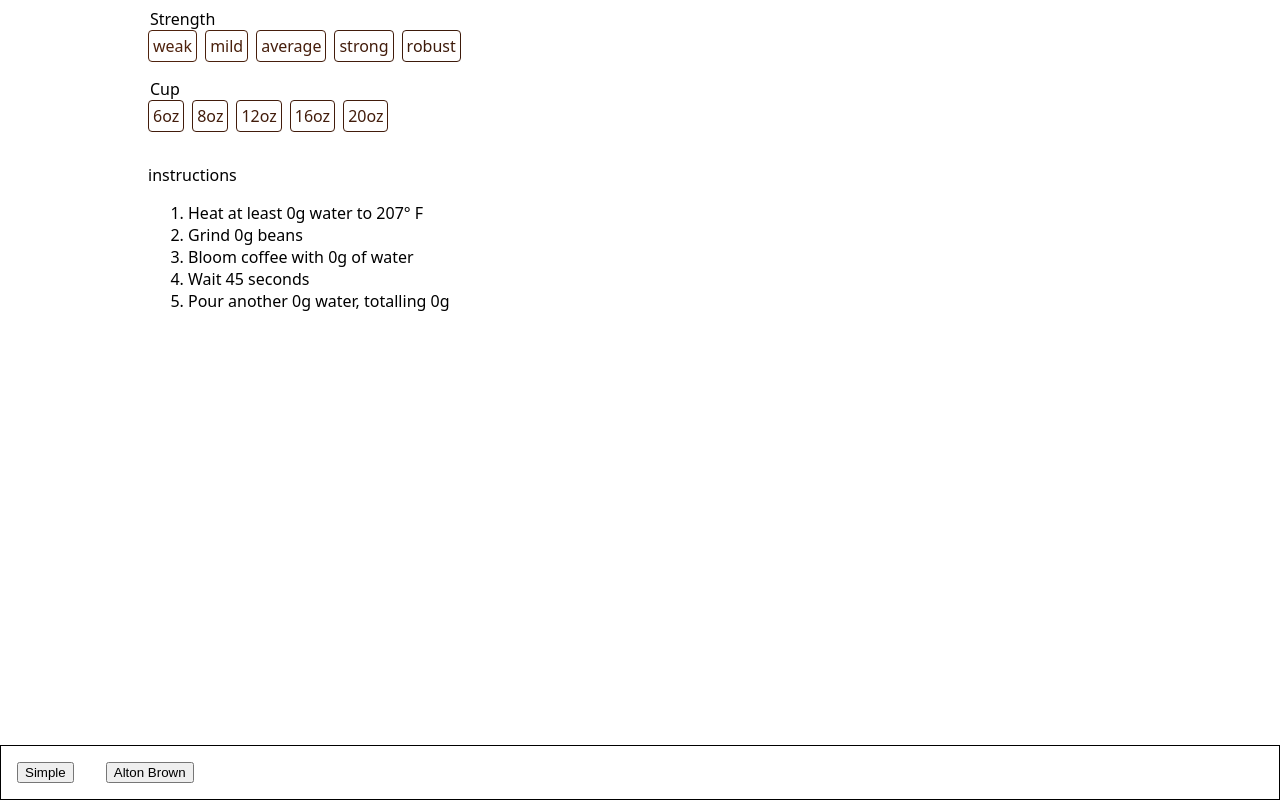
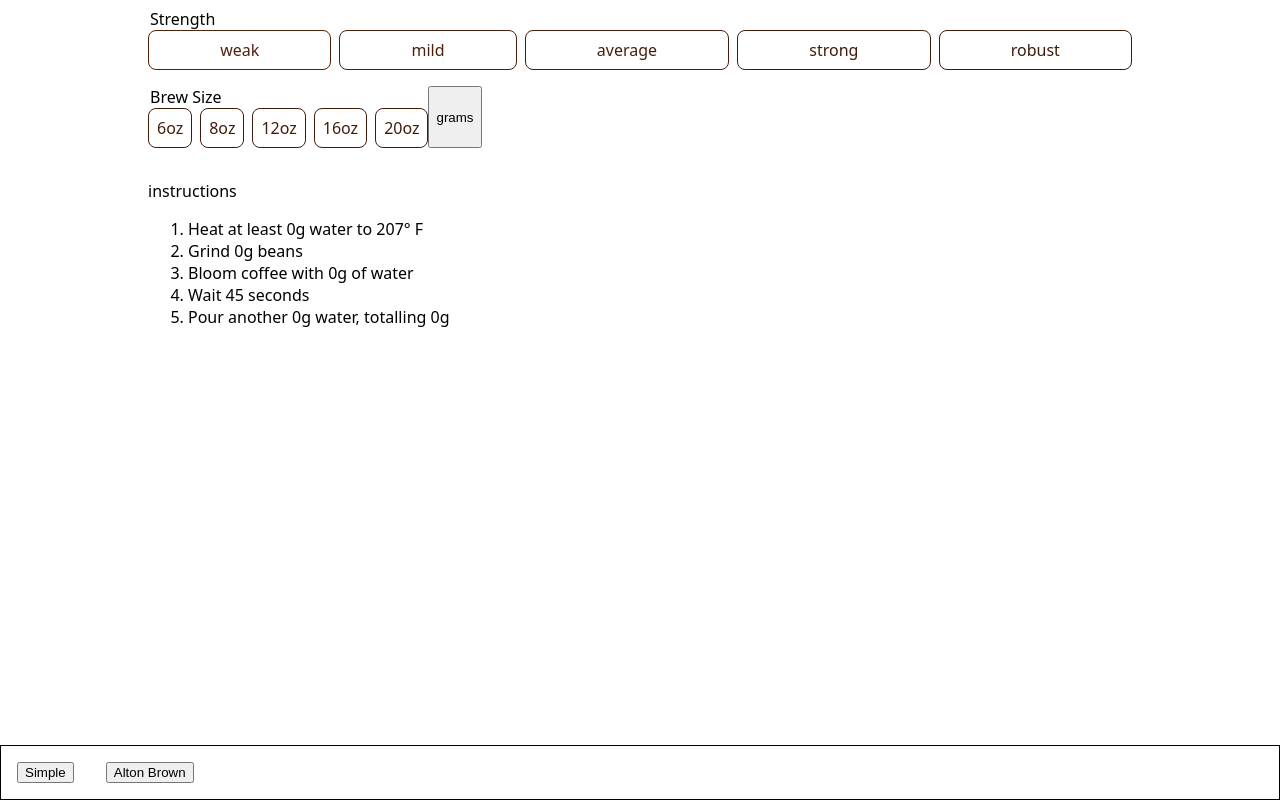
Before and after one commit to Merk42/coffee-config, a React (Vite) app: page / in a window 1280 px wide. Built offline with nearby package versions, Linux system fonts and the light colour scheme.

Commit message:
renamed rebuilt

```diff
--- a/src/App.tsx
+++ b/src/App.tsx
@@ -1,10 +1,9 @@
 import { useMemo, useState } from 'react';
-import Water from './components/Water';
 import './App.css';
 import Instructions from './components/Instructions';
 import Strength from './components/Strength';
 import Favorites from './components/Favorites';
-import Cups from './components/Cups';
+import BrewSizes from './components/BrewSizes';
 
 /*
   g to oz
@@ -28,20 +27,22 @@ function App() {
   interface Favorite {
     water: number;
     ratio: number;
+    brew: number;
   }
 
   const favorites:Favorites ={
     "simple":{
       water:224,
-      ratio:16
+      ratio:16,
+      brew: 196
     },
     "brown":{
       water:420,
-      ratio:14
+      ratio:14,
+      brew: 360
     }
   }
 
-  const [water, setVolume] = useState(224)
   const [ratio, setRatio] = useState(16)
 
   const [serving, setServing] = useState(0)
@@ -50,39 +51,14 @@ function App() {
     setRatio(event.target.value);
   }
 
-  const handleVolumeChange = (event:any) => {
-    setVolume(event.target.value);
-  }
-
   const handleFavorite = (event:string) => {
 
     setRatio(favorites[event].ratio);
-    setVolume(favorites[event].water);
+    setServing(favorites[event].brew);
   }
 
-  const beans = useMemo(() => {
-    const RAW = water / ratio;
-    return Math.round((RAW + Number.EPSILON) * 100) / 100;
-  },[water, ratio])
 
-  const bloom = useMemo(() => {
-    const RAW = beans * 2;
-    return Math.round((RAW + Number.EPSILON) * 100) / 100;
-  },[beans])
 
-  const brewedRaw = useMemo(() => {
-    const LOSS = water - bloom;
-    return LOSS;
-  }, [water, beans])
-
-  const brewedGr = useMemo(() => {
-    return Math.round((brewedRaw + Number.EPSILON) * 100) / 100;
-  },[brewedRaw])
-
-  const brewedOz = useMemo(() => {
-    const toOz = brewedRaw * .03527396;
-    return Math.round((toOz + Number.EPSILON) * 100) / 100;
-  },[brewedRaw])
 
   const calcWater = useMemo(() => {
     const RAW = serving/(1-(2/ratio))
@@ -109,29 +85,7 @@ function App() {
       <Favorites use_favorite ={handleFavorite} />
 
       <Strength onChange={handleRatioChange}/>
-      <Cups onChange={handleServingChange}/>
-
-{/*
-
-      <Water
-        type="number"
-        label={`Water (g)`}
-        name="w"
-        value={water}
-        onChange={handleVolumeChange}
-        max={800}
-      />
-      */}
-      {/*
-      <dl>
-        <dt>approximate brew size</dt>
-        <dd>{brewedOz}oz | {brewedGr}gr</dd>
-      </dl>
-      */}
-      {/*
-      {serving}g
-      */}
-
+      <BrewSizes onChange={handleServingChange}/>
 
       <Instructions
        water={calcWater}
--- /dev/null
+++ b/src/components/BrewSizes.tsx
@@ -0,0 +1,92 @@
+import { ChangeEvent, CSSProperties, FC, useMemo, useRef, useState } from 'react'
+import styles from './Strength.module.scss';
+
+interface BrewSizeOption {
+    name:string;
+    grams:number;
+}
+
+const brewSizeOptions:BrewSizeOption[] = [
+    {
+        name:'6oz',
+        grams:170
+    },
+    {
+        name:'8oz',
+        grams:227
+    },
+    {
+        name:'12oz',
+        grams:340
+    },
+    {
+        name:'16oz',
+        grams:454
+    },
+    {
+        name:'20oz',
+        grams:577
+    }
+]
+
+interface MyCustomCSS extends CSSProperties {
+    '--strength': string;
+}
+
+interface BrewSizeProps {
+    onChange: (e: ChangeEvent<HTMLInputElement>) => void
+}
+
+
+
+const BrewSizes: FC<BrewSizeProps> = ({
+  onChange,
+}) => {
+    const [isCustom, setIsCustom] = useState(false);
+
+    const inputRef = useRef<HTMLInputElement>(null);
+
+    const handleToggle = () => {
+        setIsCustom(!isCustom);
+    };
+
+    const customOz = useMemo(() => {
+        if (inputRef?.current?.value) {
+            const RAW = Number(inputRef.current.value) * .03527396;
+            return Math.round((RAW + Number.EPSILON) * 100) / 100;
+        }
+        return 0
+    },[inputRef?.current?.value])
+
+    return (
+        <div className={styles.flexContainer}>
+            { !isCustom &&
+            <fieldset className={styles.allOptions}>
+                <legend>Brew Size</legend>
+                {brewSizeOptions.map((option) => {
+                    return (
+                        <>
+                        <input id={option.name} type="radio" name="brewSize" value={option.grams} onChange={onChange}/>
+                        <label htmlFor={option.name} className={styles.option} style={{ '--strength': '15%'} as MyCustomCSS}>
+                            {option.name}
+                        </label>
+                        </>
+                    )
+                })}
+            </fieldset>
+            }
+            { isCustom &&
+                <div>
+                    <label htmlFor="custom-g">grams</label>
+                    <input id="custom-g" type="number" onChange={onChange}  ref={inputRef} />
+                    <span className={styles.notes}>~{customOz}oz</span>
+                </div>
+            }
+            <button className={styles.toggleButton} onClick={handleToggle}>
+                { isCustom ? 'ozs' : 'grams' }
+            </button>
+        </div>
+    )
+}
+
+export default BrewSizes
--- a/src/components/Cups.tsx
+++ /dev/null
@@ -1,79 +0,0 @@
-import { ChangeEvent, CSSProperties, FC, useState } from 'react'
-import styles from './Strength.module.scss';
-
-interface CupOption {
-    name:string;
-    grams:number;
-}
-
-const cupOptions:CupOption[] = [
-    {
-        name:'6oz',
-        grams:170
-    },
-    {
-        name:'8oz',
-        grams:227
-    },
-    {
-        name:'12oz',
-        grams:340
-    },
-    {
-        name:'16oz',
-        grams:454
-    },
-    {
-        name:'20oz',
-        grams:577
-    }
-]
-
-interface MyCustomCSS extends CSSProperties {
-    '--strength': string;
-}
-
-interface CupProps {
-    onChange: (e: ChangeEvent<HTMLInputElement>) => void
-}
-
-
-
-const Cups: FC<CupProps> = ({
-  onChange,
-}) => {
-    const [isCustom, setIsCustom] = useState(false);
-    const handleToggle = () => {
-        setIsCustom(!isCustom);
-    };
-
-    return (
-        <div>
-            <fieldset className={styles.allOptions}>
-                <legend>Cup</legend>
-                {cupOptions.map((option) => {
-                    return (
-                        <>
-                        <input id={option.name} type="radio" name="cup" value={option.grams} onChange={onChange}/>
-                        <label htmlFor={option.name} className={styles.option} style={{ '--strength': '15%'} as MyCustomCSS}>
-                            {option.name}
-                        </label>
-                        </>
-                    )
-                })}
-                {/*
-                <button onClick={handleToggle}>custom</button>
-                */}
-
-            </fieldset>
-            { isCustom &&
-                <>
-                <label>g</label>
-                <input type="number" />
-                </>
-            }
-        </div>
-    )
-}
-
-export default Cups
--- a/src/components/Favorites.tsx
+++ b/src/components/Favorites.tsx
@@ -7,6 +7,7 @@ interface Favorites {
 interface Favorite {
     volume: number;
     ratio: number;
+    brew: number;
 }
 
 function Favorites(props:any) {
--- a/src/components/Strength.module.scss
+++ b/src/components/Strength.module.scss
@@ -9,6 +9,7 @@
     gap:.5rem;
     border:none;
     /* --strength: 18%; */
+    justify-content: stretch;
 }
 
 .option {
@@ -17,8 +18,10 @@
     color: var(--color);
     border:1px solid var(--color);
     text-align:center;
-    padding: .25rem;
-    border-radius: .25rem;
+    padding: .5rem;
+    border-radius: .5rem;
+    flex-grow:1;
+
 }
 .option:hover{
     cursor: pointer;
@@ -38,3 +41,22 @@ input[type="radio"] {
     white-space: nowrap;
     width: 1px;
 }
+
+
+
+
+
+.flexContainer {
+    display:flex;
+}
+label,
+input[type="nubmer"] {
+    display: block;
+}
+.toggleButton {
+    margin:0;
+}
+.notes {
+    display:block;
+    font-size: .875rem;
+}
```
Also changed, not shown: src/components/Water.module.scss (deleted, +0 -11 lines), src/components/Water.tsx (deleted, +0 -57 lines).
